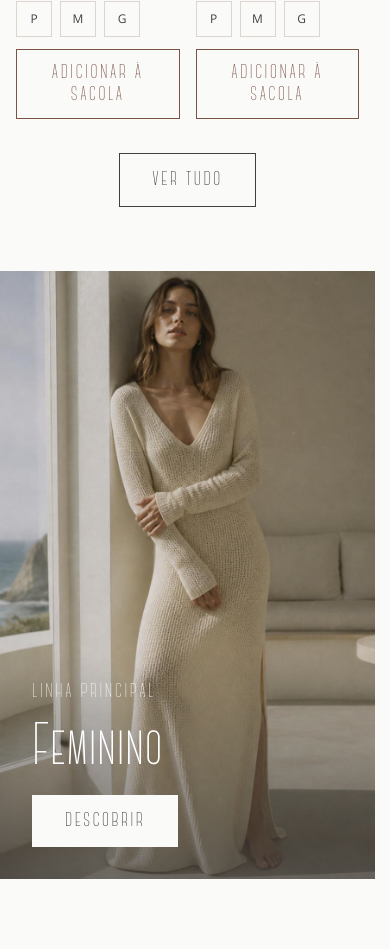
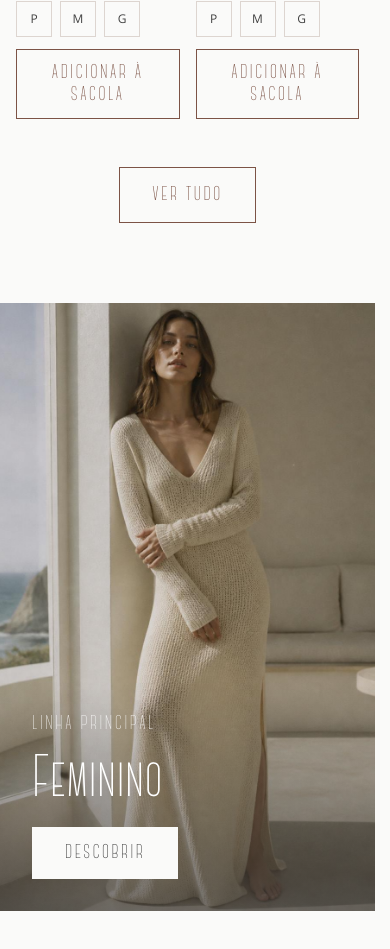
Before and after one commit to IagodAvila/vieste-concetto, a Next.js app: page / in a window 390 px wide. Shown: the part 2024-2973 px from the top of the page. Built offline with nearby package versions, Linux system fonts and the light colour scheme; a web font is replaced by a local one.

Commit message:
fix: polish mobile search and button states

```diff
--- a/components/layout/Header.tsx
+++ b/components/layout/Header.tsx
@@ -88,7 +88,7 @@ export function Header() {
       </SidePanel>
 
       <div className={`fixed inset-x-0 top-0 z-60 border-b border-border bg-background transition-[opacity,transform] duration-500 ${overlay === "search" ? "translate-y-0 opacity-100" : "pointer-events-none -translate-y-4 opacity-0"}`} aria-hidden={overlay !== "search"}>
-        <div className="mx-auto max-w-[1600px] px-4 py-4 md:px-10"><div className="flex h-11 items-center gap-4 md:h-[4.05rem]"><SearchIcon className="h-[18px] w-[18px] text-muted-foreground" /><label className="sr-only" htmlFor="site-search">Buscar produtos</label><input value={query} onChange={(event) => setQuery(event.target.value)} autoFocus={overlay === "search"} id="site-search" className="flex-1 bg-transparent font-serif text-4xl outline-none placeholder:text-muted-foreground md:text-5xl" placeholder="Buscar por peça, categoria ou cor" /><CloseButton onClick={closeOverlay} label="Fechar busca" /></div>{query.trim() && <div className="grid max-h-[55vh] gap-3 overflow-y-auto border-t border-border pt-5 sm:grid-cols-2 lg:grid-cols-4">{searchResults.length ? searchResults.map((product) => <button onClick={() => { closeOverlay(); document.getElementById("novidades")?.scrollIntoView({ behavior: "smooth" }); }} className="flex gap-3 p-2 text-left transition-colors hover:bg-secondary" key={product.slug}><Image src={product.image} alt="" width={64} height={90} className="h-20 w-14 object-cover" /><span><strong className="block text-sm font-medium">{product.name}</strong><small className="mt-1 block text-muted-foreground">{product.category} · {product.color}</small><small className="mt-2 block">{product.price}</small></span></button>) : <p className="py-5 text-sm text-muted-foreground">Nenhuma peça encontrada para “{query}”.</p>}</div>}</div>
+        <div className="mx-auto max-w-[1600px] px-4 py-4 md:px-10"><div className="flex h-14 items-center gap-3 md:h-[4.05rem] md:gap-4"><SearchIcon className="h-[18px] w-[18px] shrink-0 text-muted-foreground" /><label className="sr-only" htmlFor="site-search">Buscar produtos</label><input value={query} onChange={(event) => setQuery(event.target.value)} autoFocus={overlay === "search"} id="site-search" className="min-w-0 flex-1 bg-transparent font-serif text-3xl leading-none outline-none placeholder:text-muted-foreground md:text-5xl" placeholder="Buscar produtos" /><CloseButton onClick={closeOverlay} label="Fechar busca" /></div>{query.trim() && <div className="grid max-h-[55vh] gap-3 overflow-y-auto border-t border-border pt-5 sm:grid-cols-2 lg:grid-cols-4">{searchResults.length ? searchResults.map((product) => <button onClick={() => { closeOverlay(); document.getElementById("novidades")?.scrollIntoView({ behavior: "smooth" }); }} className="flex gap-3 p-2 text-left transition-colors hover:bg-secondary" key={product.slug}><Image src={product.image} alt="" width={64} height={90} className="h-20 w-14 object-cover" /><span><strong className="block text-sm font-medium">{product.name}</strong><small className="mt-1 block text-muted-foreground">{product.category} · {product.color}</small><small className="mt-2 block">{product.price}</small></span></button>) : <p className="py-5 text-sm text-muted-foreground">Nenhuma peça encontrada para “{query}”.</p>}</div>}</div>
       </div>
 
     </>
@@ -97,7 +97,7 @@ export function Header() {
 
 function Action({ label, onClick, children, className = "" }: { label: string; onClick: () => void; children: ReactNode; className?: string }) { return <button onClick={onClick} type="button" className={`h-11 w-11 cursor-pointer items-center justify-center transition-colors hover:text-clay ${className || "flex"}`} aria-label={label}>{children}</button>; }
 function CountBadge({ count }: { count: number }) { return <span className="absolute top-0 right-0 grid h-4 min-w-4 place-items-center rounded-full bg-clay px-1 text-[9px] text-white">{count}</span>; }
-function CloseButton({ onClick, label }: { onClick: () => void; label: string }) { return <button onClick={onClick} type="button" className="flex h-11 w-11 cursor-pointer items-center justify-center" aria-label={label}><CloseIcon className="h-5 w-5" /></button>; }
+function CloseButton({ onClick, label }: { onClick: () => void; label: string }) { return <button onClick={onClick} type="button" className="flex h-11 w-11 shrink-0 cursor-pointer items-center justify-center" aria-label={label}><CloseIcon className="h-5 w-5" /></button>; }
 function PanelHeader({ close, closeLabel, logo, title }: { close: () => void; closeLabel: string; logo?: boolean; title: string }) { return <div className="flex items-center justify-between border-b border-border px-5 py-4">{logo ? <Image src="/assets/logo-vieste.svg" alt="VIESTE CONCETTO" width={1098} height={423} className="h-auto w-40" /> : <h2 className="eyebrow">{title}</h2>}<CloseButton onClick={close} label={closeLabel} /></div>; }
 function SidePanel({ children, close, label, open, title }: { children: ReactNode; close: () => void; label: string; open: boolean; title: string }) { return <aside className={`fixed top-0 right-0 z-60 flex h-dvh w-full max-w-[460px] transform-gpu flex-col bg-background opacity-0 shadow-2xl transition-[transform,opacity] duration-500 ease-[cubic-bezier(.22,1,.36,1)] will-change-transform ${open ? "translate-x-0 opacity-100" : "pointer-events-none translate-x-[105%]"}`} aria-hidden={!open} aria-label={label}><PanelHeader close={close} closeLabel={`Fechar ${label.toLowerCase()}`} title={title} /><div className={`flex min-h-0 flex-1 flex-col px-5 pb-5 transition-opacity duration-300 ${open ? "opacity-100 delay-150" : "opacity-0"}`}>{children}</div></aside>; }
 function EmptyPanel({ close, text, title }: { close: () => void; text: string; title: string }) { return <div className="flex flex-1 flex-col items-center justify-center gap-5 px-3 text-center"><p className="font-serif text-5xl">{title}</p><p className="text-sm text-muted-foreground">{text}</p><a onClick={close} className="button-primary eyebrow px-8 py-4" href="#novidades">Ver novidades</a></div>; }
--- a/components/sections/NewArrivals.tsx
+++ b/components/sections/NewArrivals.tsx
@@ -17,7 +17,7 @@ export function NewArrivals() {
         <ul className="mt-12 grid grid-cols-2 gap-x-4 gap-y-12 md:gap-x-6 lg:grid-cols-4">
           {products.map((product) => <li key={product.name}><ProductCard product={product} onOpen={() => setSelectedProduct(product)} /></li>)}
         </ul>
-        <div className="mt-12 text-center md:hidden"><a href="#novidades" className="eyebrow border border-graphite px-8 py-4">Ver tudo</a></div>
+        <div className="mt-12 text-center md:hidden"><a href="#novidades" className="button-secondary eyebrow px-8 py-4">Ver tudo</a></div>
       </section>
       {selectedProduct && <ProductDetails product={selectedProduct} onClose={() => setSelectedProduct(null)} />}
     </>
```
